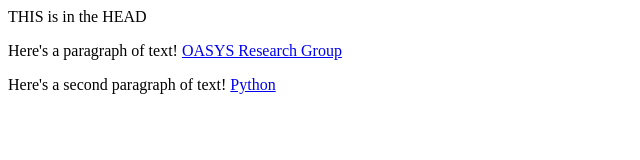
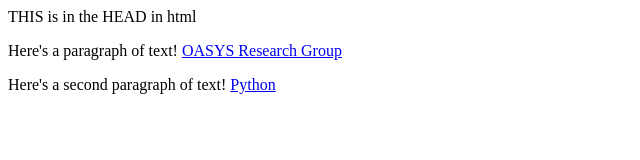
Before and after one commit to paskorn/DS270-Git2022, a plain HTML site: page Simple_Head.html in a window 1280 px wide. Shown: the full height of the page, 0-640 px from the left. Drawn offline with Linux system fonts and the light colour scheme.

Commit message:
add head in simple head .html

```diff
--- a/Simple_Head.html
+++ b/Simple_Head.html
@@ -1,7 +1,7 @@
 <!DOCTYPE html>
 <html>
 <head>
-THIS is in the HEAD
+THIS is in the HEAD in html
 </head>
 <body>
 	<p>
```
